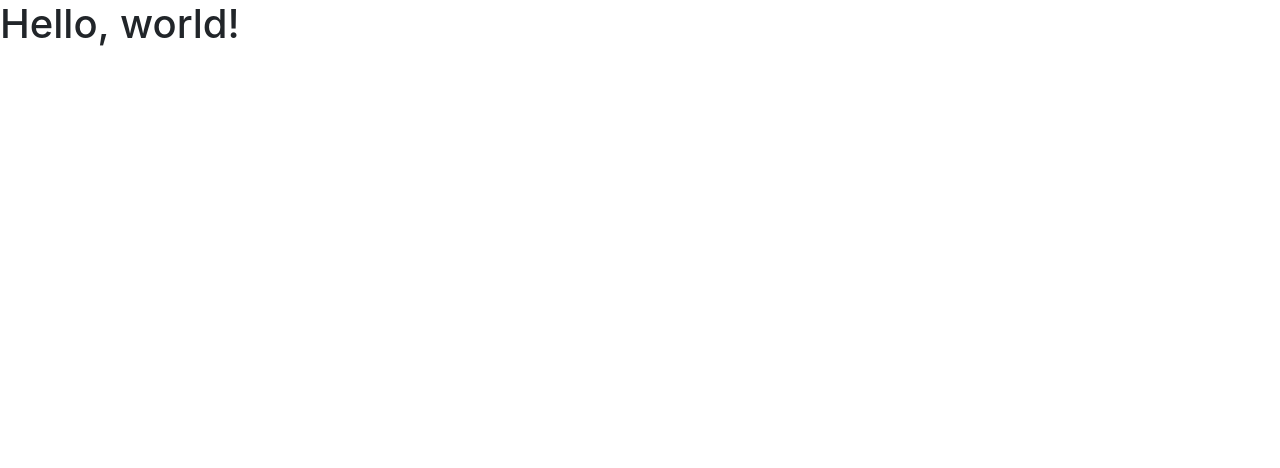
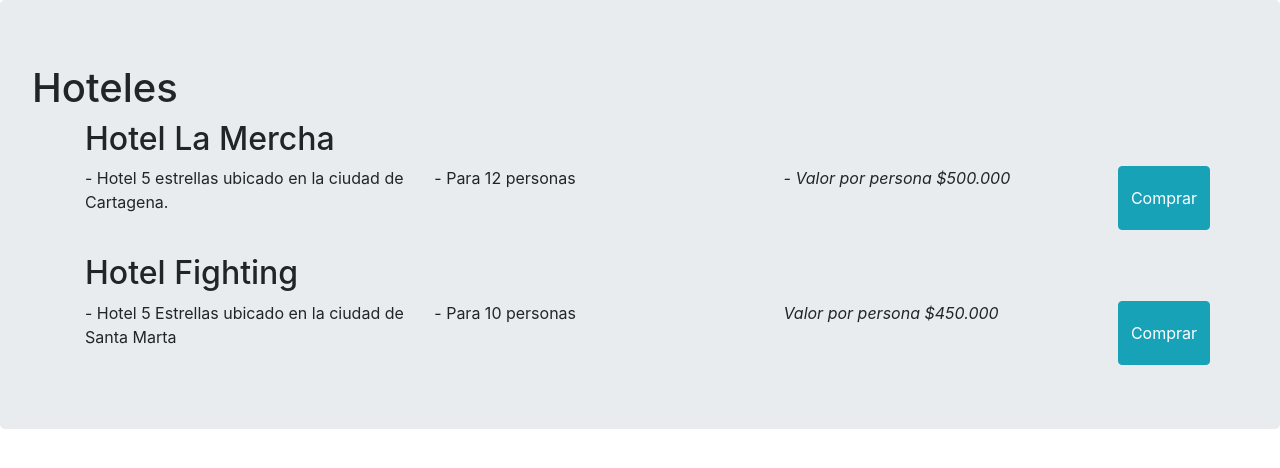
Before and after one commit to aperezmm/guia-hoteles, a website: page index.html in a window 1280 px wide. Drawn offline with nearby package versions, Linux system fonts and the light colour scheme.

Commit message:
Inicio hoteles

```diff
--- a/index.html
+++ b/index.html
@@ -13,7 +13,26 @@
 </head>
 
 <body>
-    <h1>Hello, world!</h1>
+    <div class="jumbotron">
+        <h1>Hoteles</h1>
+        <div class="container">
+            <h2>Hotel La Mercha</h2>
+            <div class="row">
+                <p class="col">- Hotel 5 estrellas ubicado en la ciudad de Cartagena.</p>
+                <p class="col">- Para 12 personas</p>
+                <p class="col"><em>- Valor por persona $500.000</em></p>
+                <button class="btn btn-info">Comprar</button>
+            </div>
+            <br>
+            <h2>Hotel Fighting</h2>
+            <div class="row">
+                <p class="col">- Hotel 5 Estrellas ubicado en la ciudad de Santa Marta</p>
+                <p class="col">- Para 10 personas</p>
+                <p class="col"><em>Valor por persona $450.000</em></p>
+                <button class="btn btn-info">Comprar</button>
+            </div>
+        </div>
+    </div>
 
     <!-- Optional JavaScript -->
     <!-- jQuery first, then Popper.js, then Bootstrap JS -->
```
